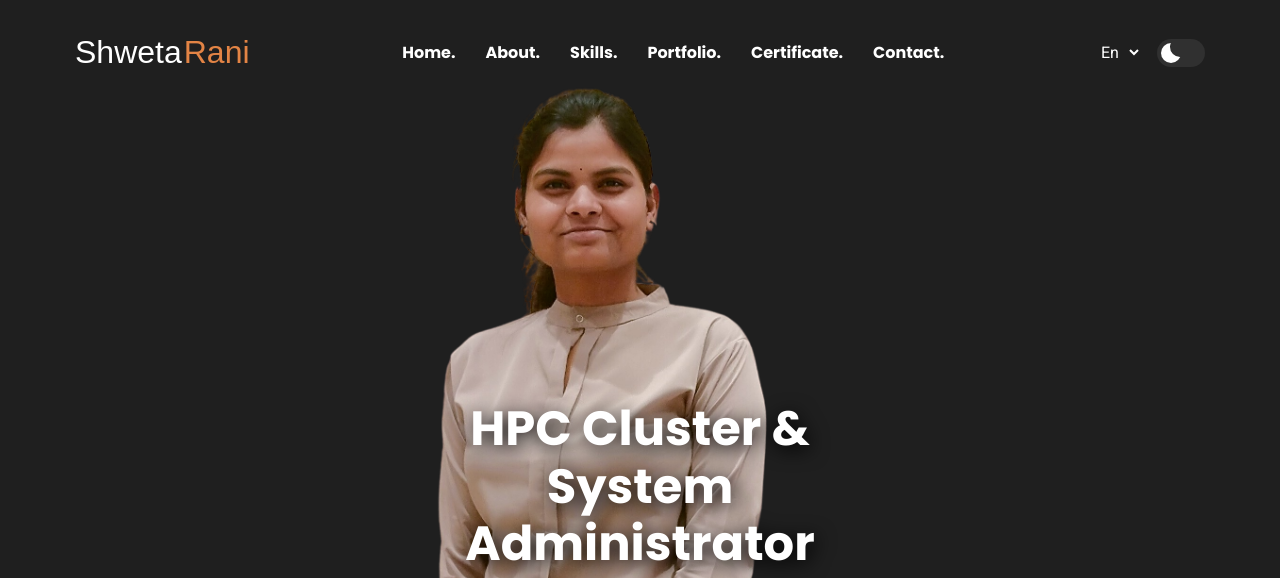
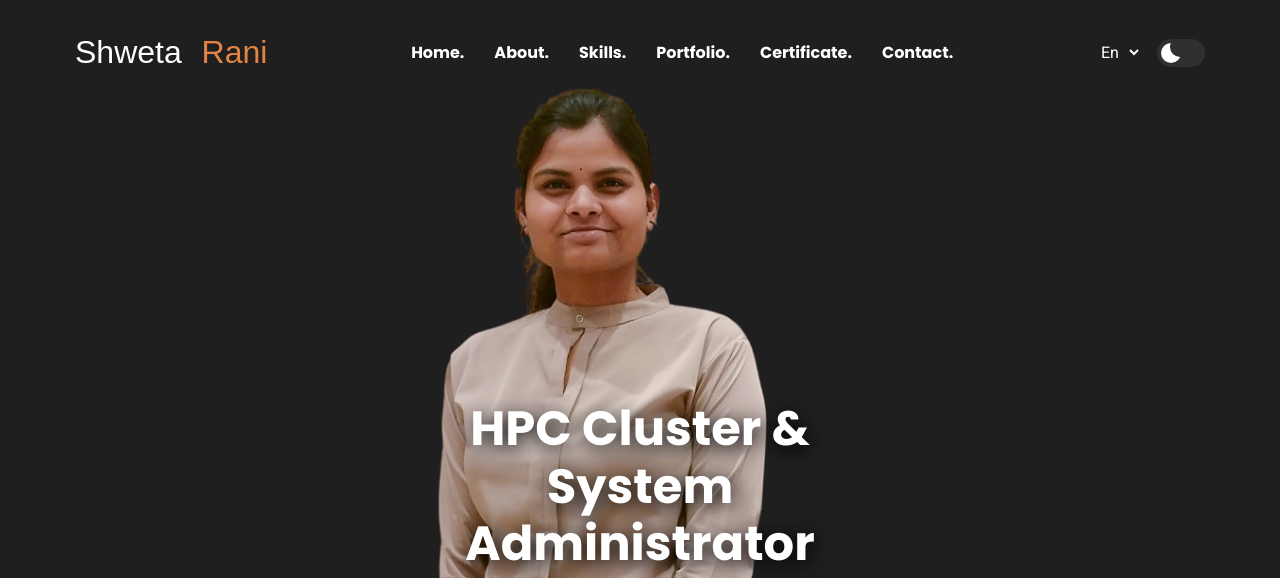
Before and after one commit to shwetarani620/shweta, a plain HTML site: page index.html in a window 1280 px wide. Shown: the top 578 px of the page. Drawn offline with nearby package versions, Linux system fonts and the light colour scheme; a web font is replaced by a local one.

Commit message:
Update index.html

```diff
--- a/index.html
+++ b/index.html
@@ -58,7 +58,7 @@
 
       <h1 class="h1 logo">
         <a href="#">
-		Shweta<span>Rani</span></a>
+		Shweta &nbsp;<span>Rani</span></a>
       </h1>
 
       <div class="navbar-actions">
```
